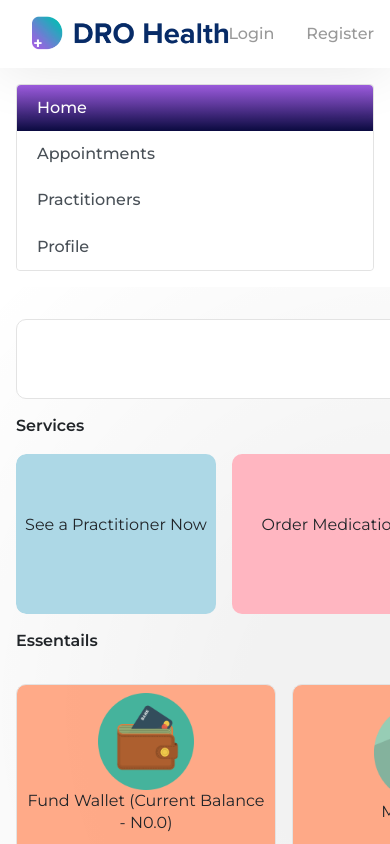
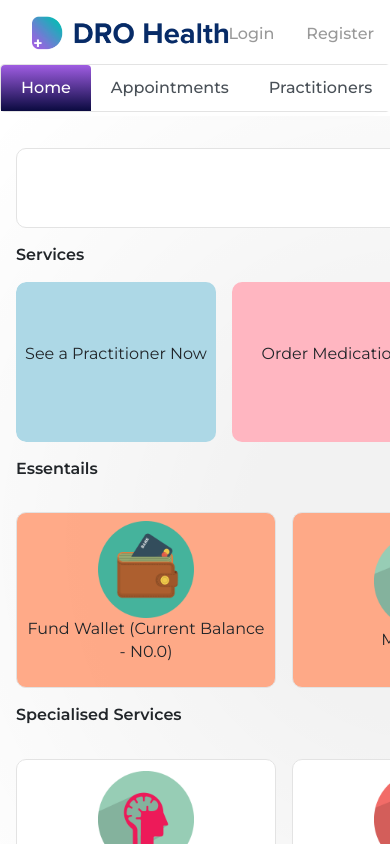
Before and after one commit to kuicpet/dro, a React (Create React App) app: page /dashboard in a window 390 px wide. Shown: the top 844 px of the page. Built offline with nearby package versions, Linux system fonts and the light colour scheme.

Commit message:
ft--updated side nav

```diff
--- a/src/App.css
+++ b/src/App.css
@@ -206,15 +206,16 @@ input[type="checkbox"]{
   cursor: pointer;
   transition: all .3s ease;
 }
-
+.list-group {
+  position: sticky;
+  top: 4rem;
+  border: 1px solid #e3e3e3;
+}
 .list-group-item.active {
   background: var(--dro-background);
 }
 .list-group-item {
   border: none;
-}
-.list-group {
-  border: 1px solid #e3e3e3;
 }
 .col-sm-4 {
   padding: 1rem;
@@ -394,7 +395,7 @@ input[type="checkbox"]{
 }
 .profile_others {
   display: grid;
-  grid-template-columns: repeat(4,1fr);
+  grid-template-columns: repeat(2,1fr);
   column-gap: 1rem;
   height: 5em;
   margin: 1rem 0;
@@ -408,7 +409,7 @@ input[type="checkbox"]{
   background-color: var(--dro-white);
   margin: 0.1rem;
   padding: 0.1rem;
-  height: 5rem;
+  height: 8rem;
   border: 1px solid #e3e3e3;
   transition: all 500ms ease;
 }
@@ -474,7 +475,16 @@ input[type="checkbox"]{
   transform: translateY(-5px);
 }
 
+.profile_wallet img,
+.profile_health img,
+.profile_orders img {
+  width: 15%;
+}
+
 @media screen and (max-width: 799px){
+  .profile_others {
+    grid-template-columns: repeat(2,1fr);
+  }
   .item2 {
     overflow-y: scroll;
   }
@@ -484,6 +494,20 @@ input[type="checkbox"]{
   .col-sm-8, .col-sm-4 {
     flex: 0 0 100%;
     max-width: 100%;
+  }
+  .col-sm-4 {
+    padding: 0;
+  }
+  .col-sm-8 {
+    margin-top: 3rem;
+  }
+  .list-group {
+    flex-direction: row;
+    position: fixed;
+    top: 10;
+    left: 0;
+    right: 0;
+    z-index: 200;
   }
   .register, .login {
     display: flex;
--- a/src/pages/UserDashboard.js
+++ b/src/pages/UserDashboard.js
@@ -21,7 +21,7 @@ export default function UserDashboard() {
         <Tab.Container defaultActiveKey="#Link1">
             <Row>
                 <Col sm={4}>
-                    <ListGroup fixed="top">
+                    <ListGroup>
                         <ListGroup.Item action href="#Link1">
                             Home
                         </ListGroup.Item>
@@ -191,16 +191,19 @@ export default function UserDashboard() {
                                 <div className="profile_contents"></div>
                             </div>
                             <div className="profile_others">
-                                <div>
+                                <div className="profile_family">
                                     <p>My Family</p>
                                 </div>
-                                <div>
+                                <div className="profile_wallet">
+                                    <img src={wallet} alt="" />
                                     <p>My Wallet</p>
                                 </div>
-                                <div>
+                                <div className="profile_health">
+                                    <img src={medicineBox} alt="" />
                                     <p>My Health</p>
                                 </div>
-                                <div>
+                                <div className="profile_orders">
+                                    <img src={basket} alt="" />
                                     <p>My Orders</p>
                                 </div>
                             </div>
```
Also changed, not shown: src/images/Family-icon.png (added).
